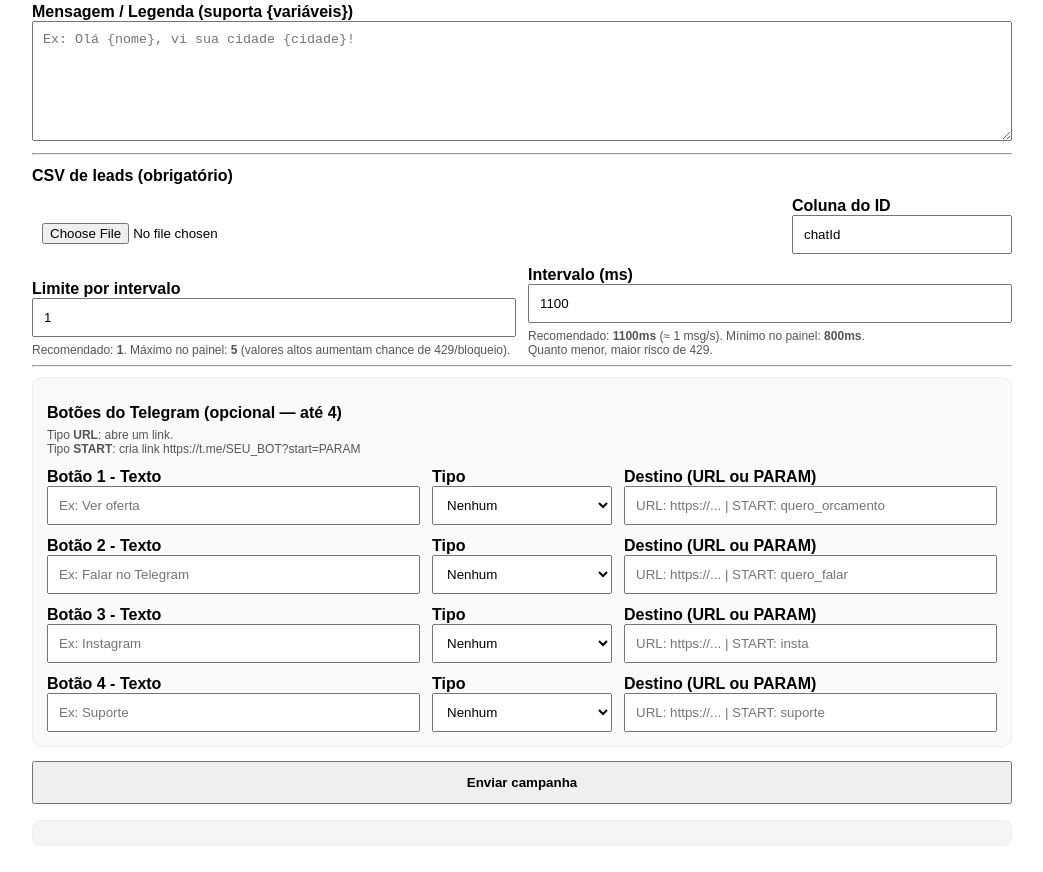
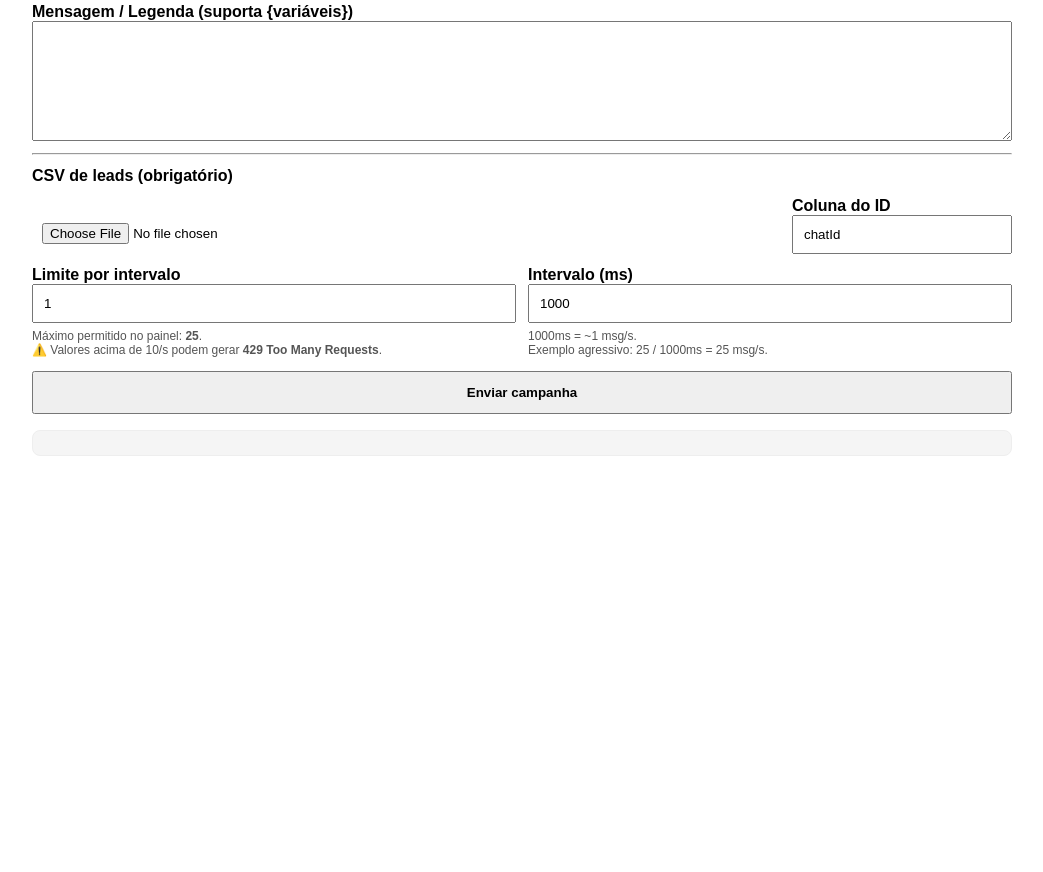
Before and after one commit to Dopumaru/Fila-de-disparos, a website: page public/index.html in a window 1280 px wide. Shown: the part 370-1242 px from the top of the page, without its empty margins (118-1161 px from the left). After the commit the page ends 852 px from the top, so only its background shows below. Drawn offline with Linux system fonts and the light colour scheme.

Commit message:
Update index.html

```diff
--- a/public/index.html
+++ b/public/index.html
@@ -62,7 +62,6 @@
     </div>
   </div>
 
-  <!-- BLOCO DE MÍDIA -->
   <div id="mediaBlock" class="mediaBox">
     <label>Arquivo (Upload)</label>
     <input id="arquivo" type="file" />
@@ -71,13 +70,12 @@
     <label>OU URL do Arquivo</label>
     <input id="fileUrl" placeholder="https://..." />
     <div class="hint">
-      ⚠️ Preencha <b>URL</b> OU selecione <b>Upload</b> (não os dois).<br>
-      Se usar URL, não ocupa espaço no servidor.
+      ⚠️ Preencha <b>URL</b> OU selecione <b>Upload</b> (não os dois).
     </div>
   </div>
 
   <label>Mensagem / Legenda (suporta {variáveis})</label>
-  <textarea id="mensagem" placeholder="Ex: Olá {nome}, vi sua cidade {cidade}!"></textarea>
+  <textarea id="mensagem"></textarea>
 
   <hr>
 
@@ -92,116 +90,31 @@
     </div>
   </div>
 
-  <!-- ✅ LIMITES COM HINT + MAX/MIN -->
+  <!-- LIMITES AJUSTADOS PARA 25 -->
   <div class="row">
     <div>
       <label>Limite por intervalo</label>
-      <input id="limitMax" type="number" value="1" min="1" max="5" step="1" />
+      <input id="limitMax" type="number" value="1" min="1" max="25" step="1" />
       <div class="hint">
-        Recomendado: <b>1</b>. Máximo no painel: <b>5</b> (valores altos aumentam chance de 429/bloqueio).
+        Máximo permitido no painel: <b>25</b>.<br>
+        ⚠️ Valores acima de 10/s podem gerar <b>429 Too Many Requests</b>.
       </div>
     </div>
     <div>
       <label>Intervalo (ms)</label>
-      <input id="limitMs" type="number" value="1100" min="800" max="60000" step="50" />
+      <input id="limitMs" type="number" value="1000" min="200" max="60000" step="50" />
       <div class="hint">
-        Recomendado: <b>1100ms</b> (≈ 1 msg/s). Mínimo no painel: <b>800ms</b>.<br>
-        Quanto menor, maior risco de 429.
+        1000ms = ~1 msg/s.<br>
+        Exemplo agressivo: 25 / 1000ms = 25 msg/s.
       </div>
     </div>
   </div>
 
   <div id="rateWarn" class="hint warn" style="display:none; margin-top:8px;">
-    ⚠️ Configuração agressiva. Se aparecer <b>429 Too Many Requests</b>, aumente o intervalo (ms).
-  </div>
-
-  <hr>
-
-  <!-- ✅ BLOCO DE BOTÕES (até 4) -->
-  <div class="box" id="buttonsBlock">
-    <label>Botões do Telegram (opcional — até 4)</label>
-    <div class="hint">
-      Tipo <b>URL</b>: abre um link.<br/>
-      Tipo <b>START</b>: cria link https://t.me/SEU_BOT?start=PARAM
-    </div>
-
-    <div class="row">
-      <div><label>Botão 1 - Texto</label><input id="b1Text" placeholder="Ex: Ver oferta" /></div>
-      <div style="max-width: 180px;"><label>Tipo</label>
-        <select id="b1Type">
-          <option value="none">Nenhum</option>
-          <option value="url">URL</option>
-          <option value="start">START</option>
-        </select>
-      </div>
-      <div><label>Destino (URL ou PARAM)</label><input id="b1Value" placeholder="URL: https://... | START: quero_orcamento" /></div>
-    </div>
-
-    <div class="row">
-      <div><label>Botão 2 - Texto</label><input id="b2Text" placeholder="Ex: Falar no Telegram" /></div>
-      <div style="max-width: 180px;"><label>Tipo</label>
-        <select id="b2Type">
-          <option value="none">Nenhum</option>
-          <option value="url">URL</option>
-          <option value="start">START</option>
-        </select>
-      </div>
-      <div><label>Destino (URL ou PARAM)</label><input id="b2Value" placeholder="URL: https://... | START: quero_falar" /></div>
-    </div>
-
-    <div class="row">
-      <div><label>Botão 3 - Texto</label><input id="b3Text" placeholder="Ex: Instagram" /></div>
-      <div style="max-width: 180px;"><label>Tipo</label>
-        <select id="b3Type">
-          <option value="none">Nenhum</option>
-          <option value="url">URL</option>
-          <option value="start">START</option>
-        </select>
-      </div>
-      <div><label>Destino (URL ou PARAM)</label><input id="b3Value" placeholder="URL: https://... | START: insta" /></div>
-    </div>
-
-    <div class="row">
-      <div><label>Botão 4 - Texto</label><input id="b4Text" placeholder="Ex: Suporte" /></div>
-      <div style="max-width: 180px;"><label>Tipo</label>
-        <select id="b4Type">
-          <option value="none">Nenhum</option>
-          <option value="url">URL</option>
-          <option value="start">START</option>
-        </select>
-      </div>
-      <div><label>Destino (URL ou PARAM)</label><input id="b4Value" placeholder="URL: https://... | START: suporte" /></div>
-    </div>
+    ⚠️ Configuração agressiva detectada. Alto risco de 429 (flood control).
   </div>
 
   <button id="btnEnviar" type="button">Enviar campanha</button>
-
-  <!-- ✅ NOVO: PAINEL DE STATUS DA CAMPANHA + PAUSE/RESUME -->
-  <div class="box" id="campaignBox" style="display:none;">
-    <h3 style="margin:0 0 10px;">Campanha</h3>
-    <div id="campaignMeta" class="muted"></div>
-
-    <div style="margin-top:10px;">
-      <div class="pill" id="stTotal">Total: 0</div>
-      <div class="pill" id="stSent">Enviados: 0</div>
-      <div class="pill" id="stFailed">Falhas: 0</div>
-      <div class="pill" id="stPending">Pendentes: 0</div>
-    </div>
-
-    <div style="margin-top:12px;">
-      <div style="height:10px;background:#222;border-radius:999px;overflow:hidden;">
-        <div id="bar" style="height:10px;width:0%;background:#4caf50;"></div>
-      </div>
-      <div class="muted" id="stProg" style="margin-top:6px;">0%</div>
-    </div>
-
-    <div class="row" style="margin-top:12px;">
-      <div><button id="btnPause" type="button">Pausar fila</button></div>
-      <div><button id="btnResume" type="button">Retomar fila</button></div>
-    </div>
-
-    <div class="muted" id="queuePausedInfo" style="margin-top:6px;"></div>
-  </div>
 
   <p id="status"></p>
   <pre id="debug"></pre>
@@ -213,23 +126,15 @@
     function refreshUI() {
       mediaBlock.style.display = (tipo.value === "text") ? "none" : "block";
     }
-
     tipo.addEventListener("change", refreshUI);
     refreshUI();
   </script>
 
-  <!-- ✅ CLAMP / AVISO DE RATE LIMIT -->
+  <!-- VALIDAÇÃO DE TAXA -->
   <script>
     const limitMaxEl = document.getElementById("limitMax");
     const limitMsEl = document.getElementById("limitMs");
     const rateWarnEl = document.getElementById("rateWarn");
-
-    // limites do painel (conservador)
-    const LIMIT_MAX_MIN = 1;
-    const LIMIT_MAX_MAX = 5;
-
-    const LIMIT_MS_MIN = 800;
-    const LIMIT_MS_MAX = 60000;
 
     function clampInt(v, min, max, fallback) {
       const n = Number(v);
@@ -239,19 +144,24 @@
 
     function clampMs(v) {
       const n = Number(v);
-      if (!Number.isFinite(n)) return 1100;
-      return Math.min(LIMIT_MS_MAX, Math.max(LIMIT_MS_MIN, Math.round(n)));
+      if (!Number.isFinite(n)) return 1000;
+      return Math.min(60000, Math.max(200, Math.round(n)));
     }
 
     function refreshRateWarn() {
-      const max = clampInt(limitMaxEl.value, LIMIT_MAX_MIN, LIMIT_MAX_MAX, 1);
+      const max = clampInt(limitMaxEl.value, 1, 25, 1);
       const ms = clampMs(limitMsEl.value);
 
       limitMaxEl.value = String(max);
       limitMsEl.value = String(ms);
 
-      const aggressive = (max >= 2 && ms < 1000) || (max === 1 && ms < 900);
-      rateWarnEl.style.display = aggressive ? "block" : "none";
+      const perSecond = (max / ms) * 1000;
+
+      if (perSecond > 10) {
+        rateWarnEl.style.display = "block";
+      } else {
+        rateWarnEl.style.display = "none";
+      }
     }
 
     limitMaxEl.addEventListener("input", refreshRateWarn);
```
